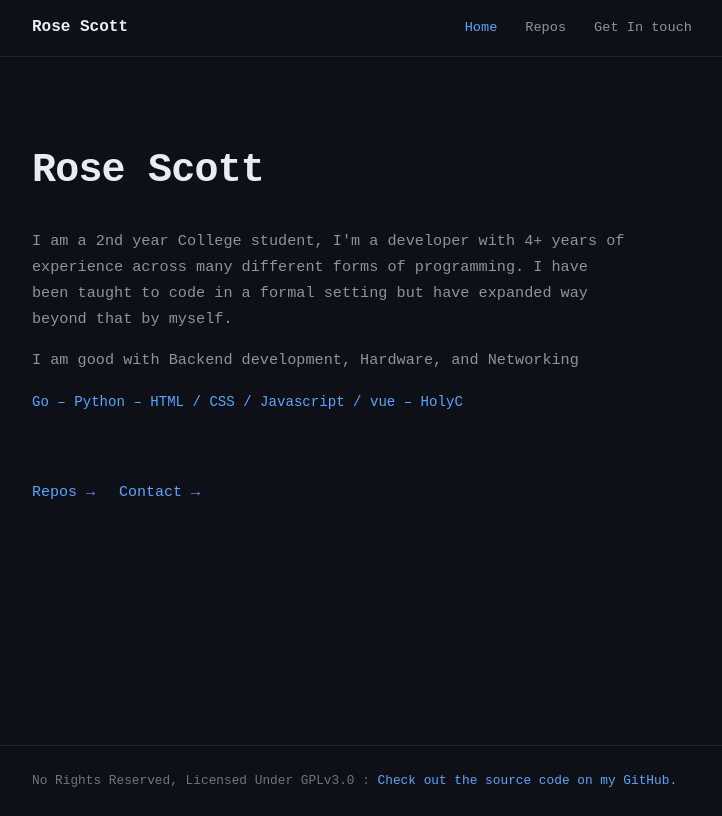
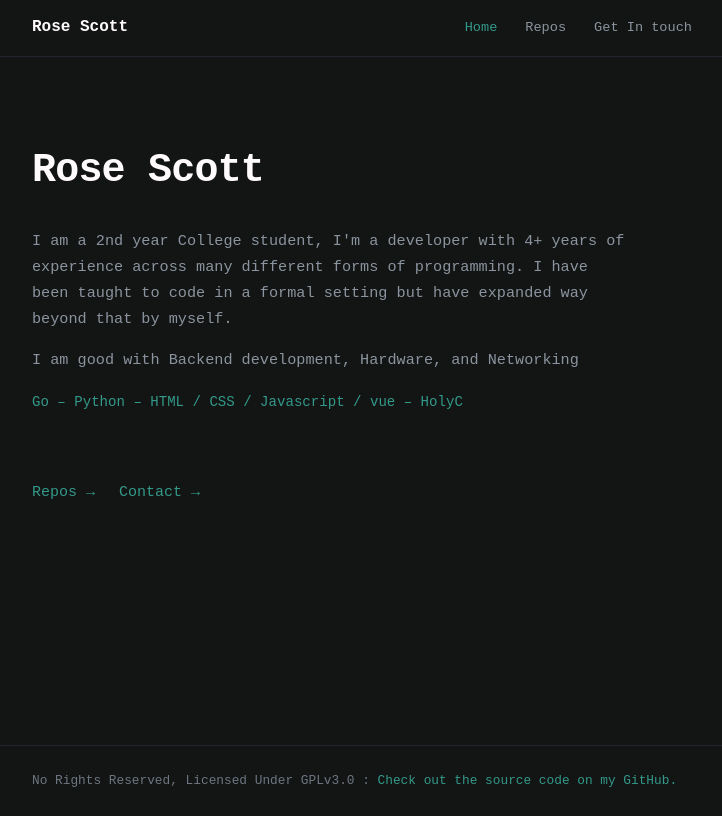
Before and after one commit to Snowman-scott/Snowman-scott.github.io, a Vue app: page / in a window 1280 px wide. Shown: the whole page, without its empty margins (272-994 px from the left). Built offline with nearby package versions, Linux system fonts and the light colour scheme.

Commit message:
UPD: styling

```diff
--- a/index.html
+++ b/index.html
@@ -4,7 +4,7 @@
     <meta charset="UTF-8">
     <link rel="icon" href="/favicon.ico">
     <meta name="viewport" content="width=device-width, initial-scale=1.0">
-    <title>Vite App</title>
+    <title>Rose Scott</title>
   </head>
   <body>
     <div id="app"></div>
--- a/src/assets/base.css
+++ b/src/assets/base.css
@@ -1,13 +1,13 @@
 :root {
-  --bg: #0d1117;
+  --bg: #131515;
   --bg-alt: #161b22;
-  --bg-card: #151b23;
+  --bg-card: #1F201D;
   --border: #21262d;
   --border-light: #30363d;
-  --text: #e6edf3;
+  --text: #FFFAFB;
   --text-dim: #8b949e;
   --text-muted: #6e7681;
-  --accent: #58a6ff;
+  --accent: #339989;
   --accent-muted: rgba(88, 166, 255, 0.15);
   --radius: 8px;
 }
```
Also changed, not shown: 1 other file (tests, documents, lock files or other folders).
